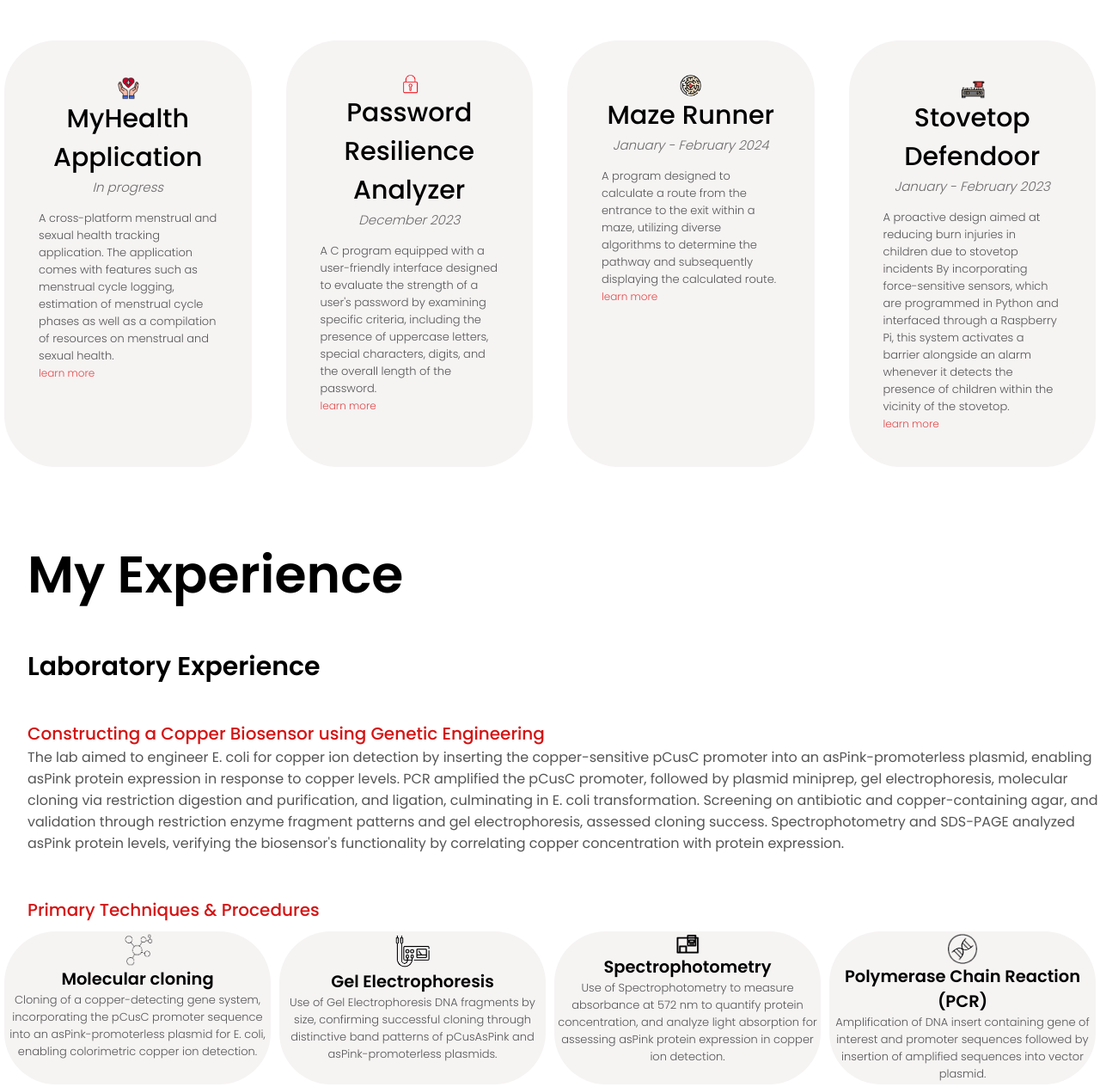
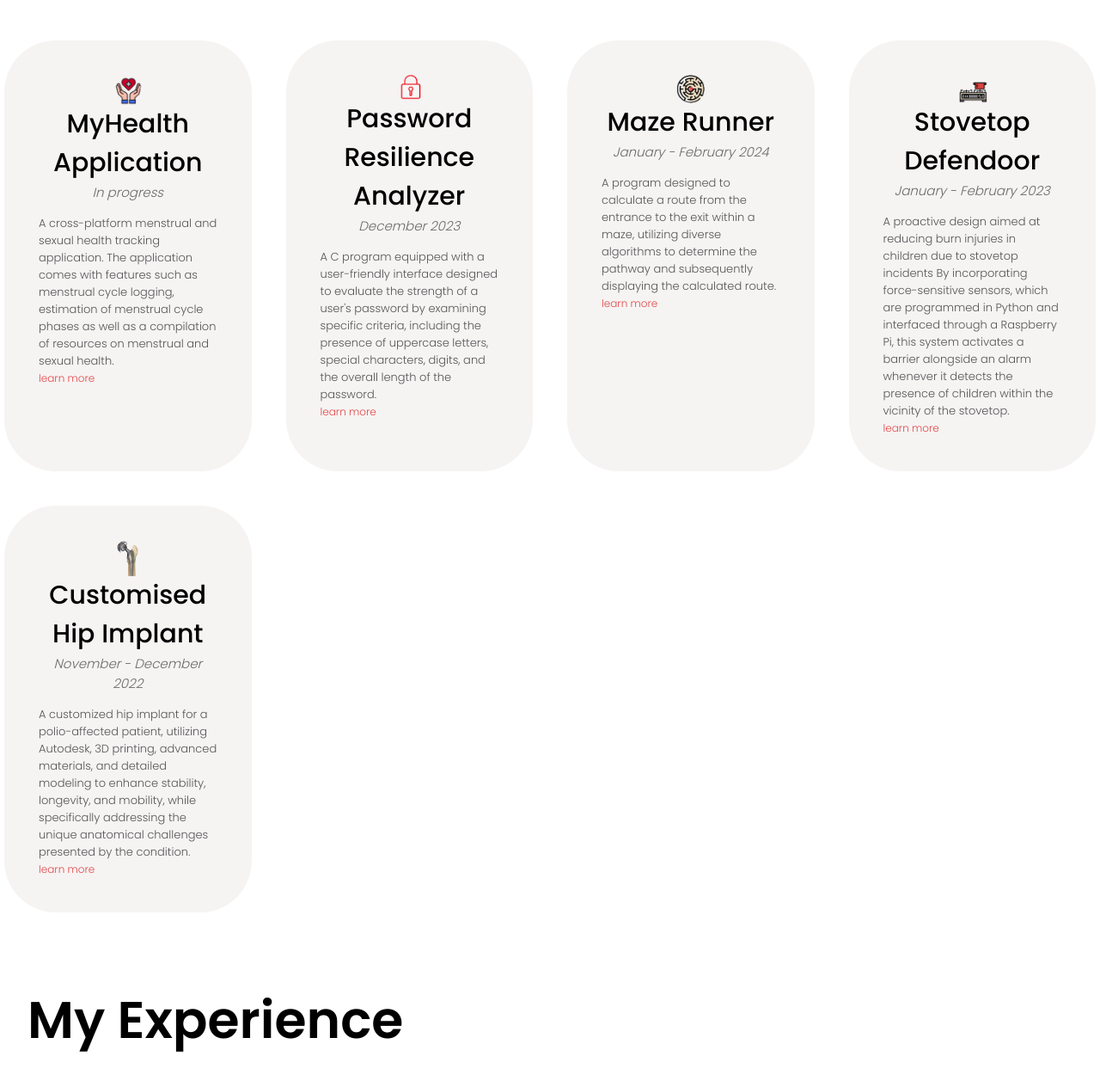
Before and after one commit to tasnint/portfolio-website, a plain HTML site: page index.html in a window 1280 px wide. Shown: the part 1800-3064 px from the top of the page at 86% size. Drawn offline with Linux system fonts and the light colour scheme.

Commit message:
some new changes

```diff
--- a/index.html
+++ b/index.html
@@ -241,6 +241,8 @@
             <a class="learn-more" href="https://github.com/tasnint/health">learn more</a>
           </div>
 
+
+
           <div>
             <img src="./assets/lock.png" class ="project-image"/>
             <h2>
@@ -290,6 +292,21 @@
                 learn more
             </a>
           </div>
+          <div>
+            <img src="./assets/hip.png" class ="project-image77"/>
+            <h2>
+              Customised Hip Implant
+              <p class="time">November - December 2022</p>
+            </h2>
+            <p>
+              A customized hip implant for a polio-affected patient, utilizing Autodesk, 3D printing, advanced materials,
+              and detailed modeling to enhance stability, longevity, and mobility, while specifically
+              addressing the unique anatomical challenges presented by the condition.
+            </p>
+            <a class="learn-more" onclick="window.open('./assets/customizedHipImplant.pdf')">learn more</a>
+          </div>
+
+
         </div>
       </div>
     </div>
--- a/style.css
+++ b/style.css
@@ -637,7 +637,7 @@ object-fit: contain;
     display: block;
     margin-left: auto;
     margin-right: auto;
-    width: 12%;
+    width: 16%;
 }
 
 
@@ -645,14 +645,21 @@ object-fit: contain;
     display: block;
     margin-left: auto;
     margin-right: auto;
-    width: 14%;
+    width: 17%;
 }
 
 .project-image3{
     display: block;
     margin-left: auto;
     margin-right: auto;
-    width: 15%;
+    width: 18%;
+}
+
+.project-image77{
+    display: block;
+    margin-left: auto;
+    margin-right: auto;
+    width: 12%;
 }
 
 .project-text{
```
Also changed, not shown: assets/hip.png (added), 2 other files.
